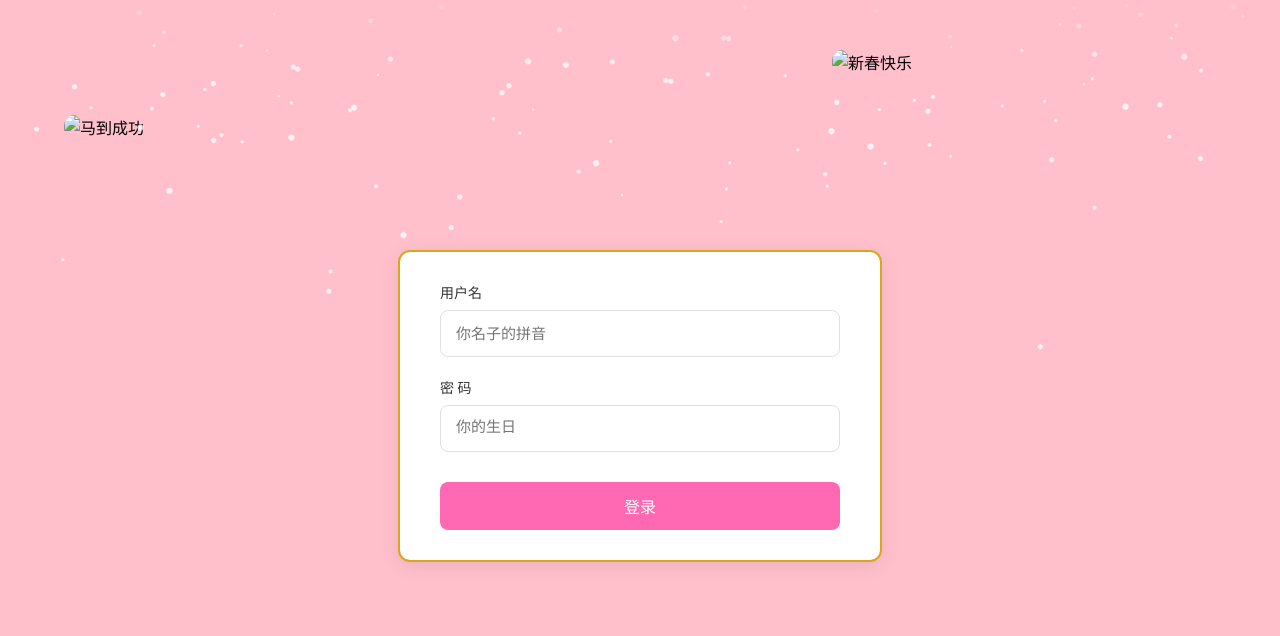
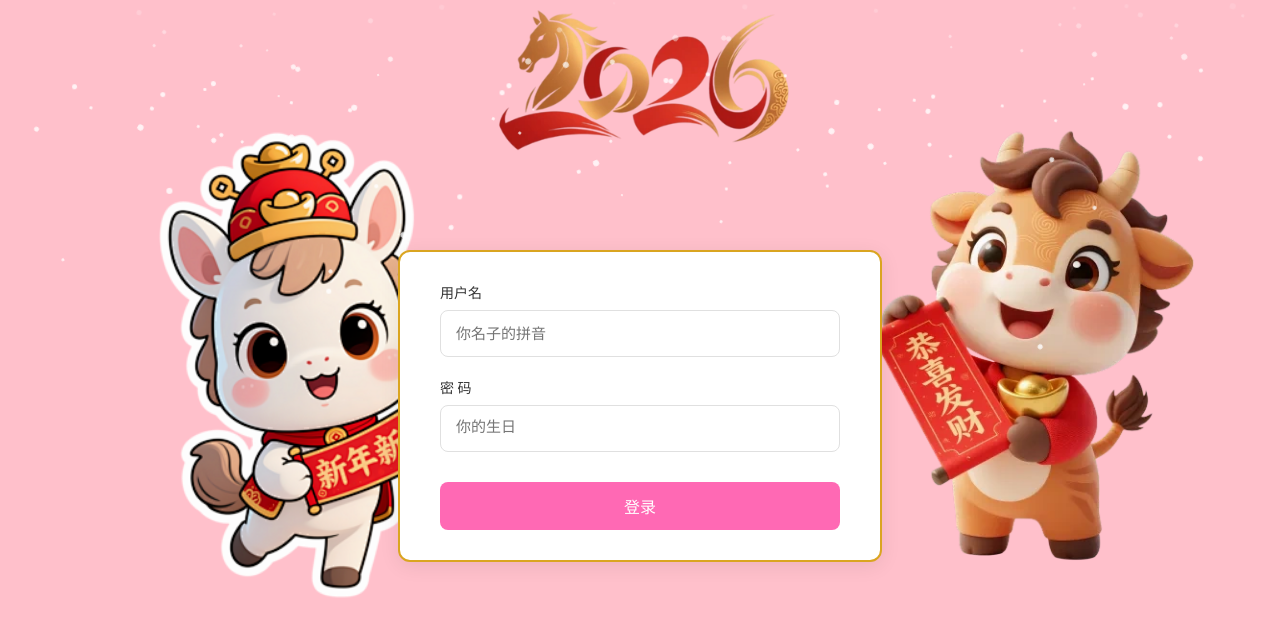
Before and after one commit to MASTER-cpu-ai/-Q, a plain HTML site: page xingchunkuaile.html in a window 1280 px wide. Drawn offline with Linux system fonts and the light colour scheme.

Commit message:
Update xingchunkuaile.html

```diff
--- a/xingchunkuaile.html
+++ b/xingchunkuaile.html
@@ -144,9 +144,9 @@
 	</style>
 </head>
 <body>
-	<img src="image\\mdcg.webp" alt="恭喜发财" class="mdcg-img">
-	<img src="image\\268b2be488c5f6c574ae2aa25d3bd3cf696586885a32-M6JAry_fw1200webp.webp" alt="新春快乐" class="spring-img">
-	<img src="image\\29ef2537abb4133c887f32bdecd8e0fe7172c1fe1d2d7-ahoN0i_fw1200.png" alt="马到成功" class="horse-img">
+	<img src="mdcg.webp" alt="恭喜发财" class="mdcg-img">
+	<img src="268b2be488c5f6c574ae2aa25d3bd3cf696586885a32-M6JAry_fw1200webp.webp" alt="新春快乐" class="spring-img">
+	<img src="29ef2537abb4133c887f32bdecd8e0fe7172c1fe1d2d7-ahoN0i_fw1200.png" alt="马到成功" class="horse-img">
 
 	<form class="login-form">
         <div class="form-item">
@@ -204,4 +204,5 @@
 		window.onload = generateSnow;
 	</script>
 </body>
+
 </html>
```
